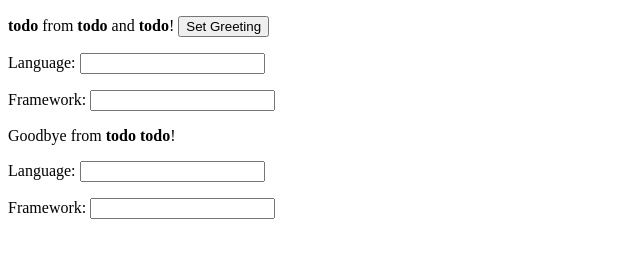
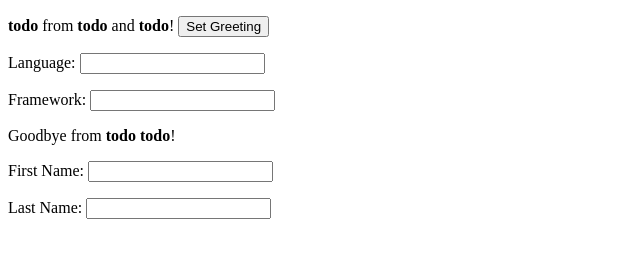
Before and after one commit to snerks/komod1, a website with bundled scripts: page index.html in a window 1280 px wide. Shown: the full height of the page, 0-640 px from the left. Built offline with nearby package versions, Linux system fonts and the light colour scheme; what knockout would draw is missing.

Commit message:
Fix labels

```diff
--- a/index.html
+++ b/index.html
@@ -28,8 +28,8 @@
                 <strong data-bind="text: lastName">todo</strong>!
             </p>
 
-            <p>Language: <input data-bind="value: firstName" /></p>
-            <p>Framework: <input data-bind="value: lastName" /></p>
+            <p>First Name: <input data-bind="value: firstName" /></p>
+            <p>Last Name: <input data-bind="value: lastName" /></p>
         </div>
 
         <!-- Dependencies -->
```
